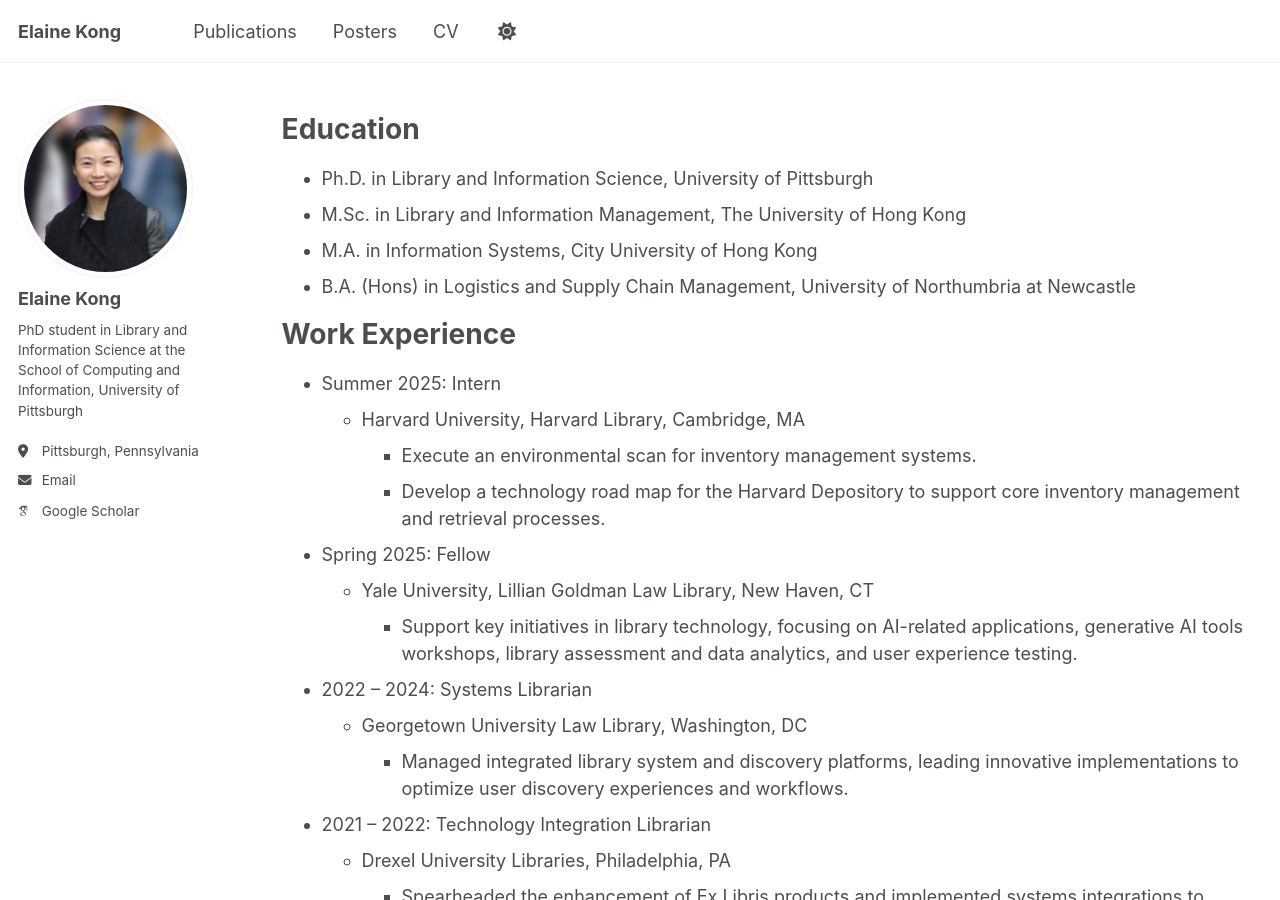
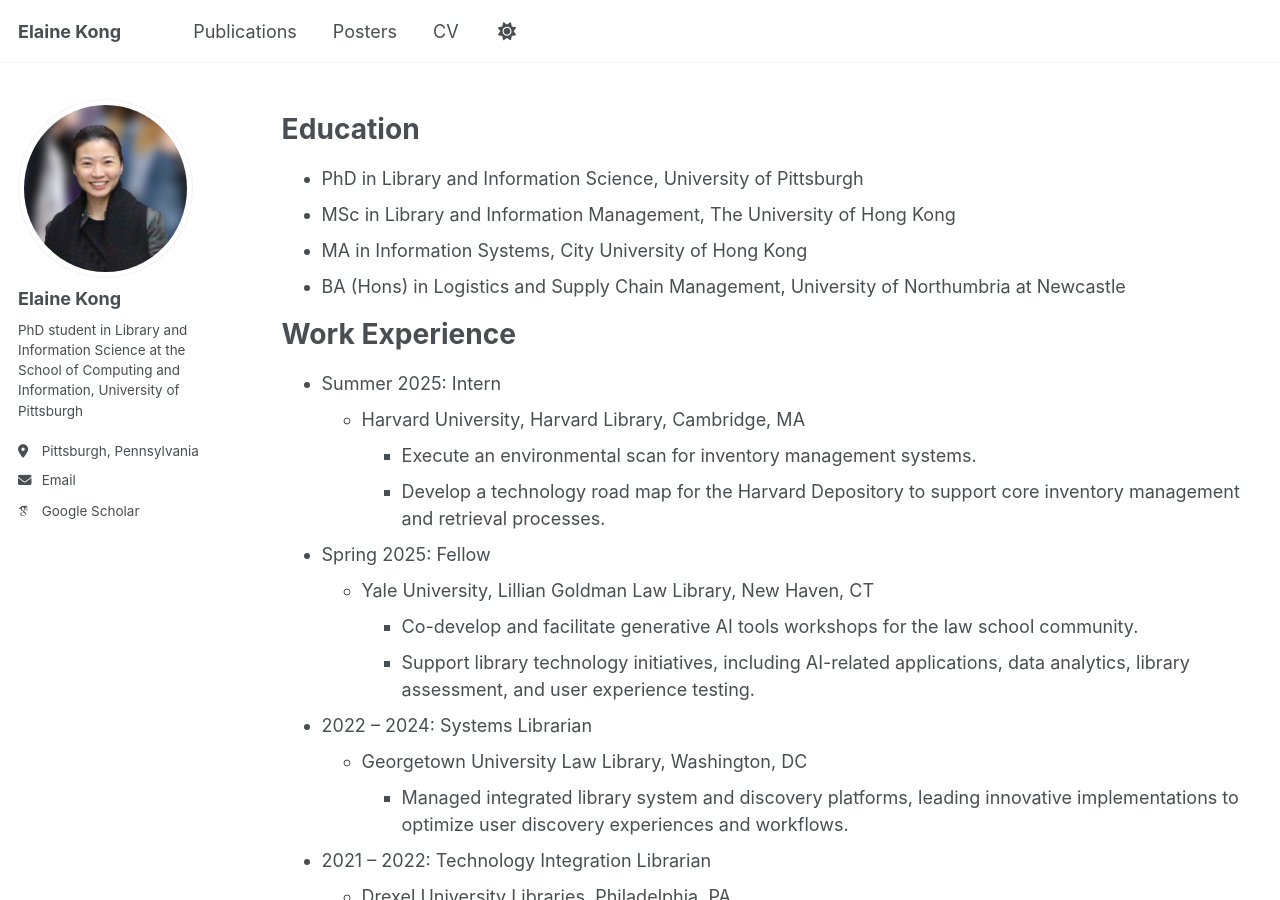
Before and after one commit to elainewskong/elainewskong.github.io, a Jekyll site: the page built from _pages/cv.md, in a window 1280 px wide and 900 px high. Built offline with Jekyll 4.4.1, drawn with Linux system fonts in a browser that asks for light colours; some web fonts are replaced; a script that is not in the unit is left out.

Commit message:
Update cv.md

```diff
--- a/_pages/cv.md
+++ b/_pages/cv.md
@@ -11,10 +11,10 @@ redirect_from:
 
 Education
 ======
-* Ph.D. in Library and Information Science, University of Pittsburgh
-* M.Sc. in Library and Information Management, The University of Hong Kong
-* M.A. in Information Systems, City University of Hong Kong
-* B.A. (Hons) in Logistics and Supply Chain Management, University of Northumbria at Newcastle
+* PhD in Library and Information Science, University of Pittsburgh
+* MSc in Library and Information Management, The University of Hong Kong
+* MA in Information Systems, City University of Hong Kong
+* BA (Hons) in Logistics and Supply Chain Management, University of Northumbria at Newcastle
 
 Work Experience
 ======
@@ -25,7 +25,8 @@ Work Experience
 
 * Spring 2025: Fellow
   * Yale University, Lillian Goldman Law Library, New Haven, CT
-    * Support key initiatives in library technology, focusing on AI-related applications, generative AI tools workshops, library assessment and data analytics, and user experience testing.
+    * Co-develop and facilitate generative AI tools workshops for the law school community.
+    * Support library technology initiatives, including AI-related applications, data analytics, library assessment, and user experience testing.
 
 * 2022 – 2024: Systems Librarian
   * Georgetown University Law Library, Washington, DC
```
